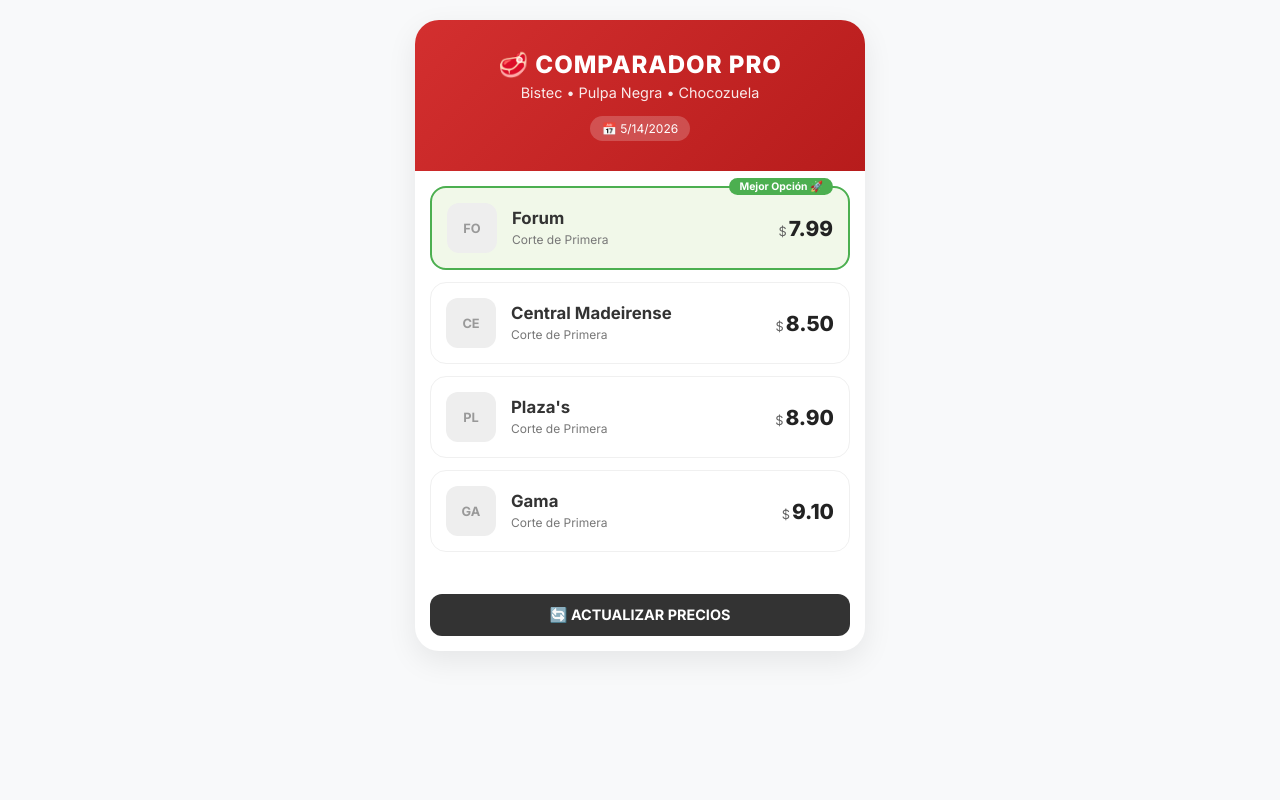
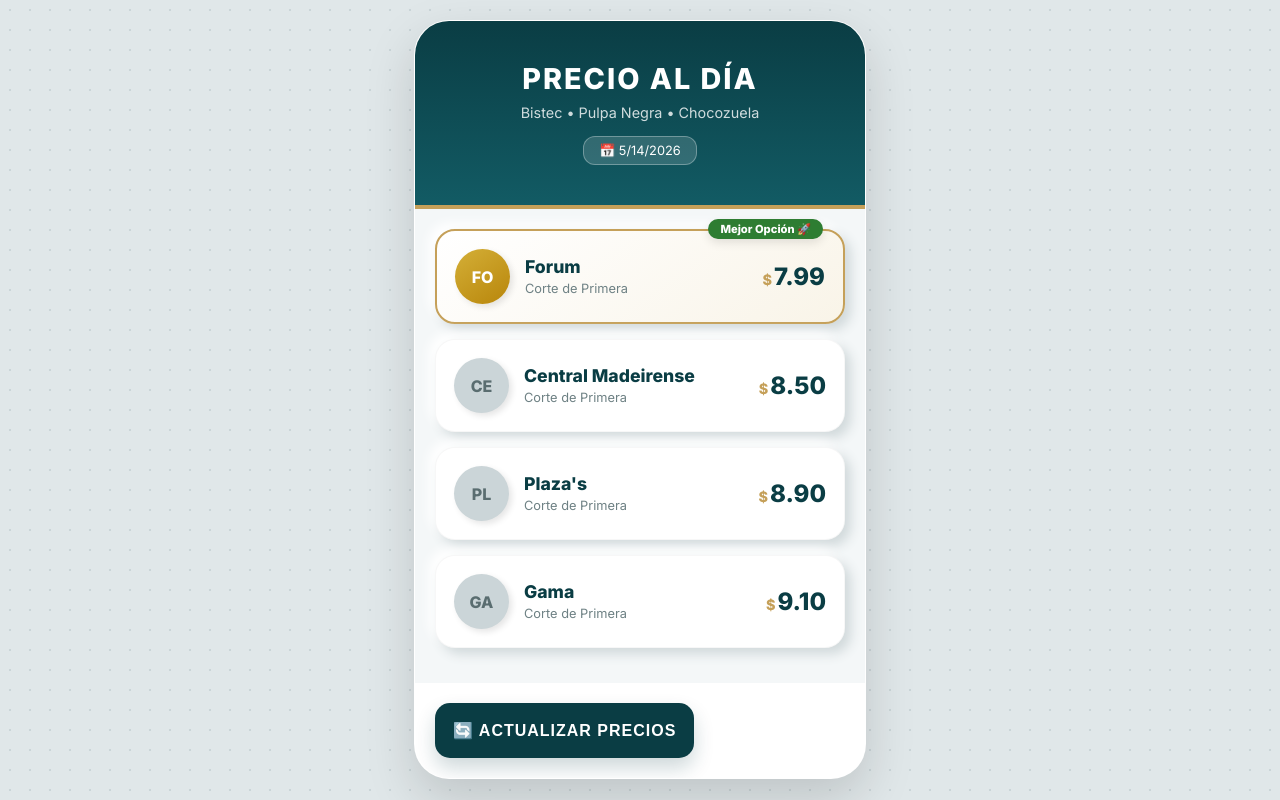
Before and after one commit to constructoresfinancieros-cmyk/PreciosCarne, a plain HTML site: page index.html in a window 1280 px wide. Drawn offline with Linux system fonts and the light colour scheme.

Commit message:
Update index.html

```diff
--- a/index.html
+++ b/index.html
@@ -3,137 +3,156 @@
 <head>
     <meta charset="UTF-8">
     <meta name="viewport" content="width=device-width, initial-scale=1.0">
-    <title>Market Intelligence VZLA</title>
-    <link href="https://fonts.googleapis.com/css2?family=Inter:wght@400;700;800&display=swap" rel="stylesheet">
+    <title>PRECIO AL DÍA - VZLA</title>
+    <link href="https://fonts.googleapis.com/css2?family=Inter:wght@400;600;800&display=swap" rel="stylesheet">
     <style>
         :root {
-            --primary: #d32f2f;
-            --success: #2e7d32;
-            --bg: #f8f9fa;
-            --card-bg: #ffffff;
+            --main-blue: #0a3d44; /* Azul petróleo de la imagen */
+            --header-gradient: linear-gradient(180deg, #0a3d44 0%, #125b64 100%);
+            --gold: #c5a059;
+            --light-bg: #f4f7f8;
         }
 
         body {
             font-family: 'Inter', sans-serif;
-            background-color: var(--bg);
+            background-color: #e0e7e9;
             margin: 0;
             padding: 20px;
             display: flex;
             justify-content: center;
+            background-image: radial-gradient(#cad5d8 1px, transparent 1px);
+            background-size: 20px 20px;
         }
 
         .app-container {
             width: 100%;
-            max-width: 450px; /* Tamaño ideal para móvil/TikTok */
-            background: var(--card-bg);
-            border-radius: 24px;
+            max-width: 450px;
+            background: #ffffff;
+            border-radius: 35px;
             overflow: hidden;
-            box-shadow: 0 10px 30px rgba(0,0,0,0.08);
+            box-shadow: 0 20px 50px rgba(0,0,0,0.15);
+            border: 1px solid rgba(255,255,255,0.3);
         }
 
         header {
-            background: linear-gradient(135deg, #d32f2f 0%, #b71c1c 100%);
-            padding: 30px 20px;
+            background: var(--header-gradient);
+            padding: 40px 20px;
             color: white;
             text-align: center;
+            border-bottom: 4px solid var(--gold);
         }
 
-        h1 { margin: 0; font-size: 1.5rem; font-weight: 800; text-transform: uppercase; letter-spacing: 1px; }
-        .subtitle { font-size: 0.9rem; opacity: 0.9; margin-top: 5px; }
+        h1 { margin: 0; font-size: 1.8rem; font-weight: 800; letter-spacing: 2px; }
+        .subtitle { font-size: 0.9rem; opacity: 0.8; margin-top: 8px; font-weight: 400; }
 
         .date-badge {
             display: inline-block;
-            background: rgba(255,255,255,0.2);
-            padding: 5px 12px;
-            border-radius: 20px;
-            font-size: 0.75rem;
+            background: rgba(255,255,255,0.15);
+            padding: 6px 15px;
+            border-radius: 12px;
+            font-size: 0.8rem;
             margin-top: 15px;
+            border: 1px solid rgba(255,255,255,0.3);
         }
 
-        #lista { padding: 15px; }
+        #lista { padding: 20px; background-color: var(--light-bg); }
 
         .card {
             display: flex;
             align-items: center;
-            padding: 15px;
-            margin-bottom: 12px;
-            border-radius: 16px;
-            border: 1px solid #f0f0f0;
-            transition: transform 0.2s;
+            padding: 18px;
+            margin-bottom: 15px;
+            border-radius: 20px;
+            background: #ffffff;
+            box-shadow: 6px 6px 12px #d1d9db, -6px -6px 12px #ffffff;
+            border: 1px solid rgba(0,0,0,0.03);
+            position: relative;
         }
 
-        /* Estilo para el más barato */
         .card.best-deal {
-            border: 2px solid #4caf50;
-            background: #f1f8e9;
-            position: relative;
+            border: 2px solid var(--gold);
+            background: linear-gradient(145deg, #ffffff, #f9f4e8);
         }
 
         .best-deal::after {
             content: "Mejor Opción 🚀";
             position: absolute;
-            top: -10px;
-            right: 15px;
-            background: #4caf50;
+            top: -12px;
+            right: 20px;
+            background: #2e7d32;
             color: white;
-            font-size: 0.65rem;
+            font-size: 0.7rem;
             font-weight: bold;
-            padding: 2px 10px;
-            border-radius: 10px;
+            padding: 3px 12px;
+            border-radius: 20px;
+            box-shadow: 0 4px 10px rgba(0,0,0,0.1);
         }
 
         .store-logo {
-            width: 50px;
-            height: 50px;
-            background: #eee;
-            border-radius: 12px;
+            width: 55px;
+            height: 55px;
+            background: linear-gradient(145deg, #d4af37, #b8860b);
+            border-radius: 50%;
             margin-right: 15px;
             display: flex;
             align-items: center;
             justify-content: center;
-            font-weight: bold;
-            color: #999;
-            font-size: 0.8rem;
+            font-weight: 800;
+            color: white;
+            font-size: 1rem;
+            box-shadow: 3px 3px 6px rgba(0,0,0,0.1);
         }
 
         .store-info { flex-grow: 1; }
-        .store-name { font-weight: 700; color: #333; font-size: 1.05rem; display: block; }
-        .product-name { font-size: 0.75rem; color: #777; }
+        .store-name-link {
+            font-weight: 700;
+            color: var(--main-blue);
+            font-size: 1.1rem;
+            text-decoration: none;
+            display: block;
+        }
+        .store-name-link:hover { color: var(--gold); }
+
+        .product-name { font-size: 0.8rem; color: #6e8184; font-weight: 400; }
 
         .price-section { text-align: right; }
-        .price-value { font-size: 1.3rem; font-weight: 800; color: #222; }
-        .currency { font-size: 0.8rem; color: #666; margin-right: 2px; }
+        .price-value { font-size: 1.5rem; font-weight: 800; color: var(--main-blue); }
+        .currency { font-size: 0.9rem; color: var(--gold); font-weight: 800; margin-right: 2px; }
 
-        .btn-shop {
+        .btn-refresh {
             display: block;
             text-align: center;
-            background: #333;
+            background: var(--main-blue);
             color: white;
             text-decoration: none;
-            padding: 12px;
-            margin: 15px;
-            border-radius: 12px;
+            padding: 18px;
+            margin: 20px;
+            border-radius: 15px;
             font-weight: 700;
-            font-size: 0.9rem;
-            transition: background 0.3s;
+            font-size: 1rem;
+            letter-spacing: 1px;
+            transition: all 0.3s;
+            border: none;
+            cursor: pointer;
+            box-shadow: 0 10px 20px rgba(10, 61, 68, 0.2);
         }
 
-        .btn-shop:hover { background: #000; }
+        .btn-refresh:active { transform: scale(0.98); }
     </style>
 </head>
 <body>
 
 <div class="app-container">
     <header>
-        <h1>🥩 COMPARADOR PRO</h1>
+        <h1>PRECIO AL DÍA</h1>
         <div class="subtitle">Bistec • Pulpa Negra • Chocozuela</div>
-        <div class="date-badge" id="fecha">Actualizando datos...</div>
+        <div class="date-badge" id="fecha">--/--/----</div>
     </header>
 
     <div id="lista">
         </div>
 
-    <a href="#" class="btn-shop" onclick="window.location.reload()">🔄 ACTUALIZAR PRECIOS</a>
+    <button class="btn-refresh" onclick="window.location.reload()">🔄 ACTUALIZAR PRECIOS</button>
 </div>
 
 <script>
@@ -145,21 +164,18 @@
             const fechaDiv = document.getElementById('fecha');
 
             datos.sort((a, b) => a.precio - b.precio);
-
             listaDiv.innerHTML = '';
             fechaDiv.innerText = "📅 " + new Date().toLocaleDateString();
 
             datos.forEach((tienda, index) => {
                 const card = document.createElement('div');
                 card.className = 'card ' + (index === 0 ? 'best-deal' : '');
-
-                // Iniciales para el logo temporal
                 const iniciales = tienda.nombre.substring(0, 2).toUpperCase();
 
                 card.innerHTML = `
-                    <div class="store-logo">${iniciales}</div>
+                    <div class="store-logo" style="${index > 0 ? 'background: #cbd5d8; color: #5a6d70;' : ''}">${iniciales}</div>
                     <div class="store-info">
-                        <span class="store-name">${tienda.nombre}</span>
+                        <a href="${tienda.link}" target="_blank" class="store-name-link">${tienda.nombre}</a>
                         <span class="product-name">Corte de Primera</span>
                     </div>
                     <div class="price-section">
@@ -169,7 +185,7 @@
                 listaDiv.appendChild(card);
             });
         } catch (error) {
-            document.getElementById('lista').innerHTML = "<p style='text-align:center'>Obteniendo precios del mercado...</p>";
+            document.getElementById('lista').innerHTML = "<p style='text-align:center'>Conectando con el mercado...</p>";
         }
     }
     cargarPrecios();
```
